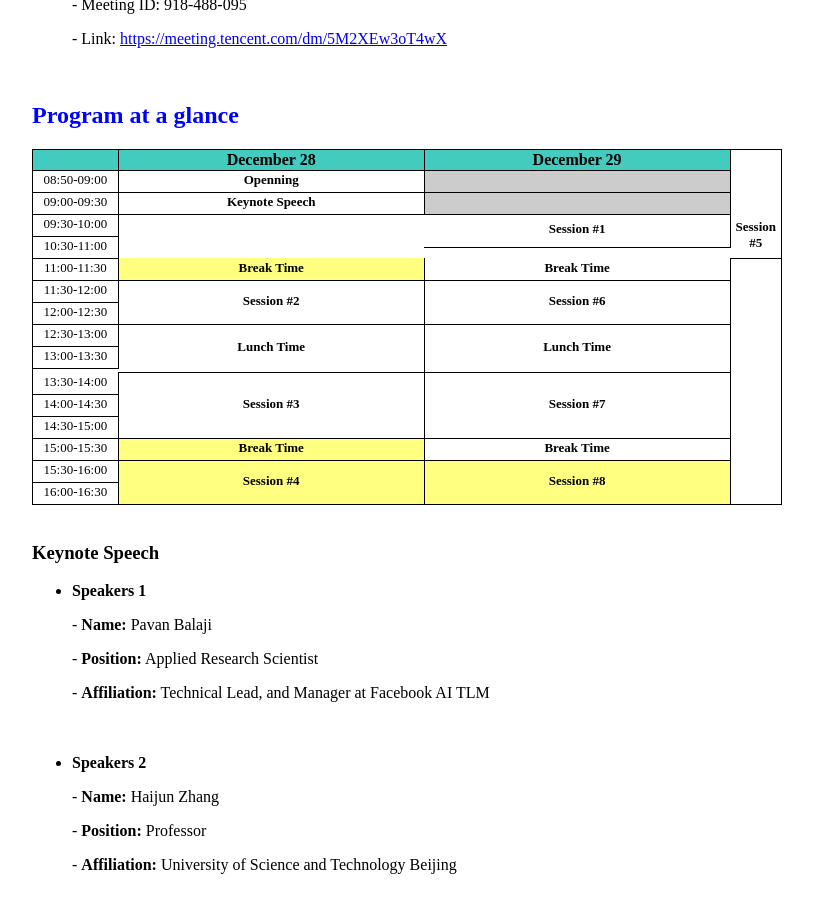
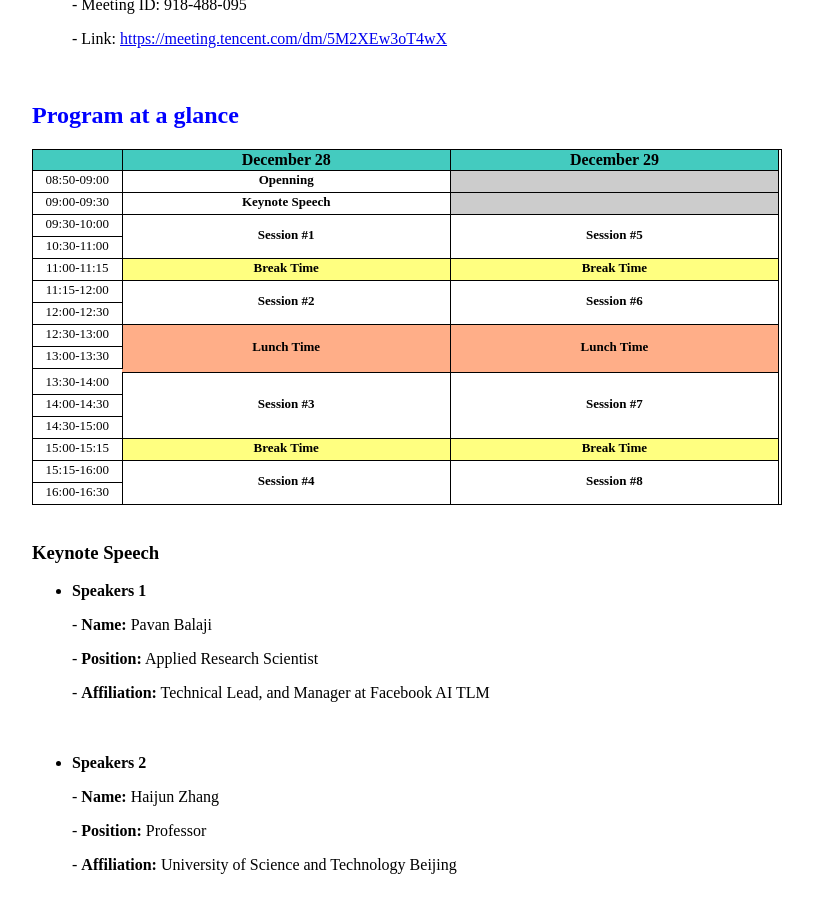
Before and after one commit to icea-conf/2021, a Jekyll site: the page built from program/index.html, in a window 1280 px wide and 900 px high, scrolled down 677 px. Shown: the whole window, without its empty margins (233-1046 px from the left). Built offline with Jekyll 4.4.1, drawn with Linux system fonts in a browser that asks for light colours.

Commit message:
Update index.html

```diff
--- a/program/index.html
+++ b/program/index.html
@@ -39,7 +39,7 @@ title: ACM ICEA 2021
 
                          <tr>
                               <td class="tcontent4" rowspan="3">09:00-09:30</td>
-                              <td class="tcontent4" rowspan="4"><b>Keynote Speech</b></td>
+                              <td class="tcontent4" rowspan="3"><b>Keynote Speech</b></td>
                               <td class="tcontent4" rowspan="3" style="background-color:#CCCCCC"></td>
                          </tr>
                          <tr><td></td></tr>
@@ -47,7 +47,7 @@ title: ACM ICEA 2021
 
                          <tr>
                               <td class="tcontent4" rowspan="3">09:30-10:00</td>
-                              <td class="tcontent4" rowspan="5"><b>Session #1</b></td>
+                              <td class="tcontent4" rowspan="6"><b>Session #1</b></td>
                               <td class="tcontent4" rowspan="6"><b>Session #5</b></td>
                          </tr>
                          <tr><td></td></tr>
@@ -60,15 +60,15 @@ title: ACM ICEA 2021
                          <tr><td></td></tr>
 
                          <tr>
-                              <td class="tcontent4" rowspan="3">11:00-11:30</td>
+                              <td class="tcontent4" rowspan="3">11:00-11:15</td>
                               <td class="tcontent5" rowspan="3"><b>Break Time</b></td>
-                              <td class="tcontent4" rowspan="3"><b>Break Time</b></td>
+                              <td class="tcontent5" rowspan="3"><b>Break Time</b></td>
                          </tr>
                          <tr><td></td></tr>
                          <tr><td></td></tr>
 
                          <tr>
-                              <td class="tcontent4" rowspan="3">11:30-12:00</td>
+                              <td class="tcontent4" rowspan="3">11:15-12:00</td>
                               <td class="tcontent4" rowspan="6"><b>Session #2</b></td>
                               <td class="tcontent4" rowspan="6"><b>Session #6</b></td>
                          </tr>
@@ -83,8 +83,8 @@ title: ACM ICEA 2021
 
                          <tr>
                               <td class="tcontent4" rowspan="3">12:30-13:00</td>
-                              <td class="tcontent4" rowspan="6"><b>Lunch Time</b></td>
-                              <td class="tcontent4" rowspan="6"><b>Lunch Time</b></td>
+                              <td class="tcontent6" rowspan="6"><b>Lunch Time</b></td>
+                              <td class="tcontent6" rowspan="6"><b>Lunch Time</b></td>
                          </tr>
                          <tr><td></td></tr>
                          <tr><td></td></tr>
@@ -116,17 +116,17 @@ title: ACM ICEA 2021
                          <tr><td></td></tr>
 
                          <tr>
-                              <td class="tcontent4" rowspan="3">15:00-15:30</td>
+                              <td class="tcontent4" rowspan="3">15:00-15:15</td>
                               <td class="tcontent5" rowspan="3"><b>Break Time</b></td>
-                              <td class="tcontent4" rowspan="3"><b>Break Time</b></td>
+                              <td class="tcontent5" rowspan="3"><b>Break Time</b></td>
                          </tr>
                          <tr><td></td></tr>
                          <tr><td></td></tr>
 
                          <tr>
-                              <td class="tcontent4" rowspan="3">15:30-16:00</td>
-                              <td class="tcontent5" rowspan="6"><b>Session #4</b></td>
-                              <td class="tcontent5" rowspan="6"><b>Session #8</b></td>
+                              <td class="tcontent4" rowspan="3">15:15-16:00</td>
+                              <td class="tcontent4" rowspan="6"><b>Session #4</b></td>
+                              <td class="tcontent4" rowspan="6"><b>Session #8</b></td>
                          </tr>
                          <tr><td></td></tr>
                          <tr><td></td></tr>
```
